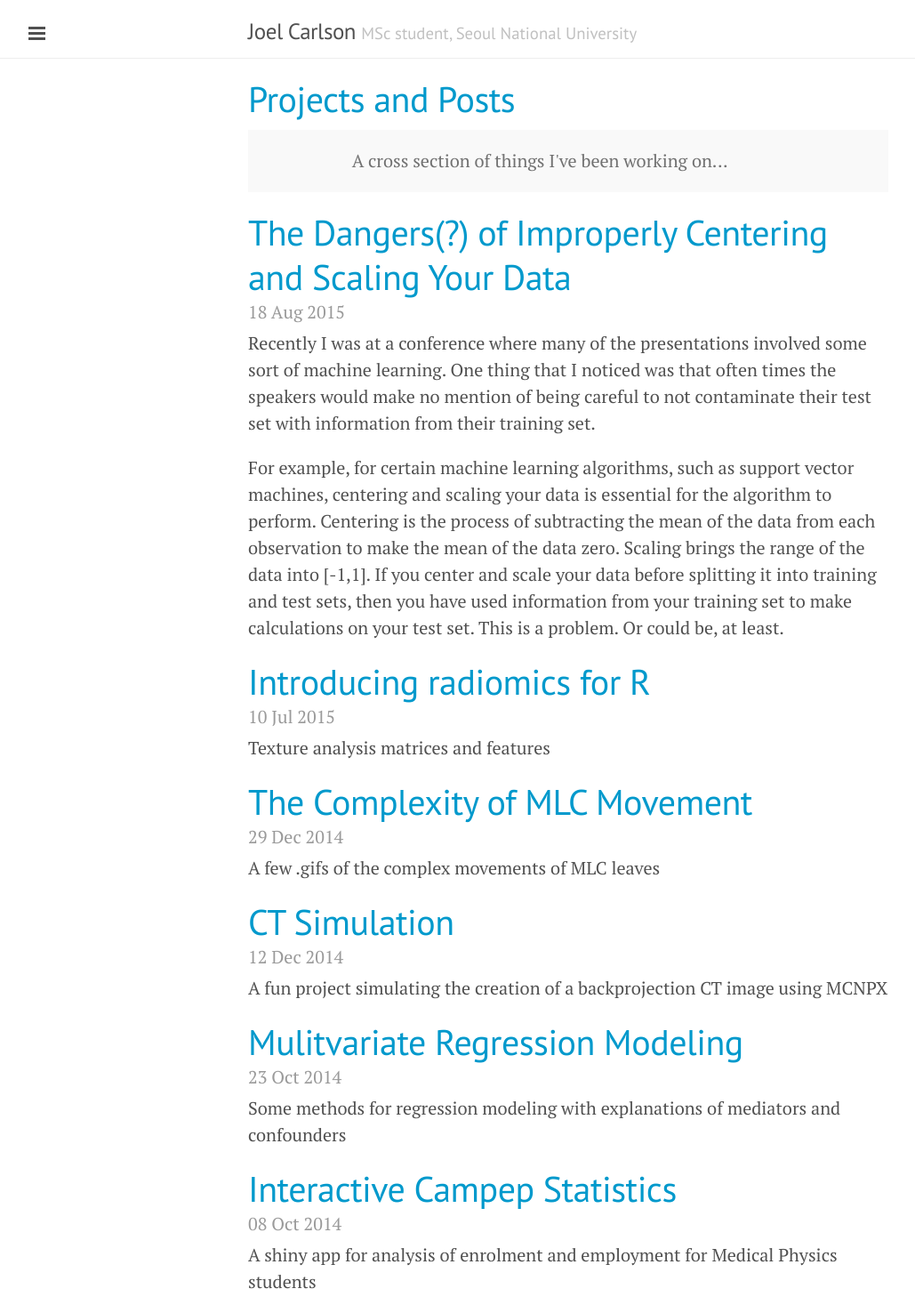
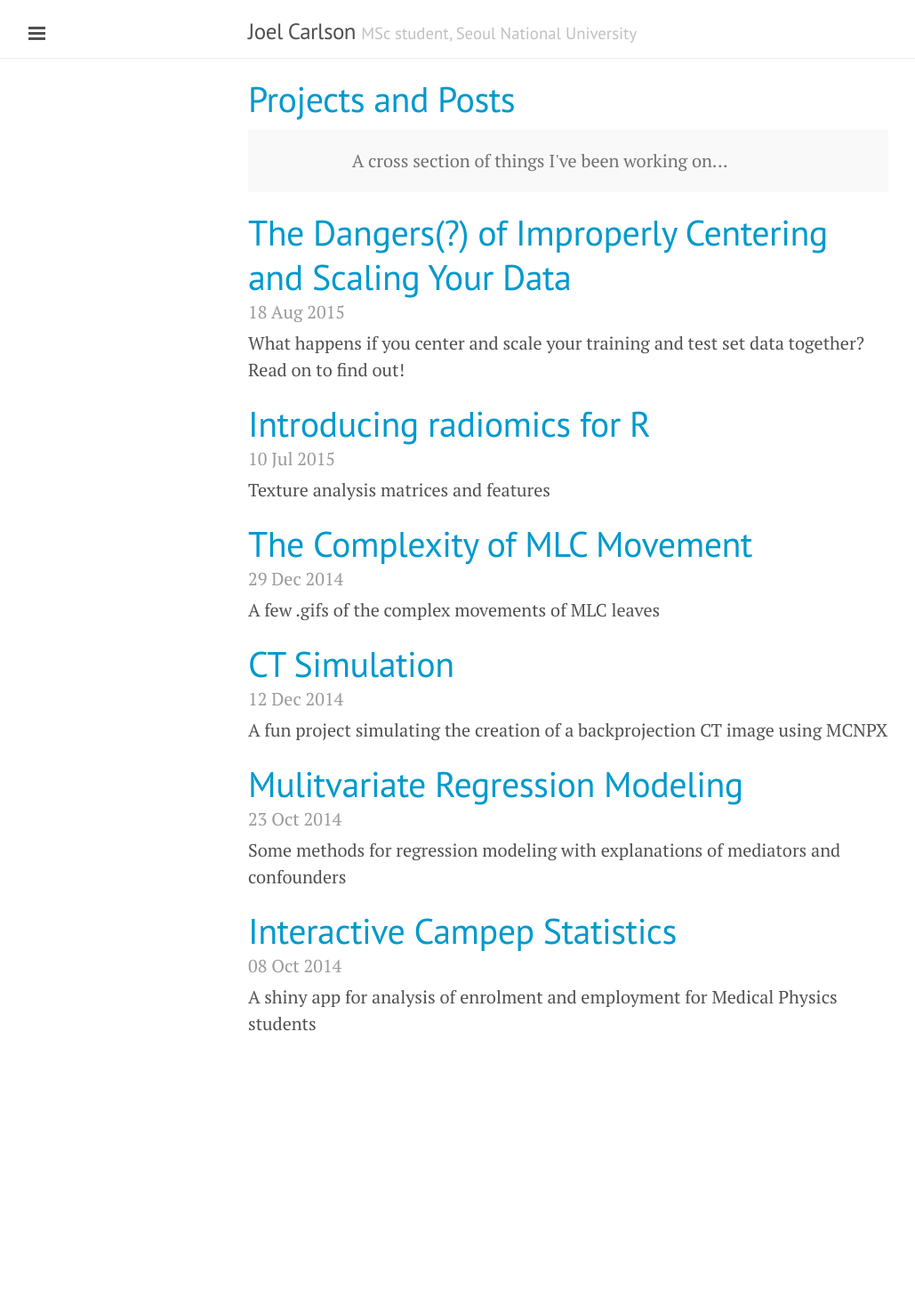
Before and after one commit to joelcarlson/joelcarlson.github.io, a Jekyll site: the page built from blog.md, in a window 1280 px wide. Shown: the whole page at 89% size, without its empty margins (1-1030 px from the left). Built offline with Jekyll 4.4.1, drawn with Linux system fonts in a browser that asks for light colours; Markdown is read by kramdown in place of the engine named in the settings; after the commit the page ends 1186 px from its top, so only the background shows below that.

Commit message:
Update 2015-08-18-CentreScale.md

```diff
--- a/_posts/2015-08-18-CentreScale.md
+++ b/_posts/2015-08-18-CentreScale.md
@@ -2,7 +2,8 @@
 title: "The Dangers(?) of Improperly Centering and Scaling Your Data"
 author: "Joel Carlson"
 date: "August 18, 2015"
-output: html_document
+layout: page
+excerpt: What happens if you center and scale your training and test set data together? Read on to find out!
 ---
 
 Recently I was at a conference where many of the presentations involved some sort of machine learning. One thing that I noticed was that often times the speakers would make no mention of being careful to not contaminate their test set with information from their training set.
```
